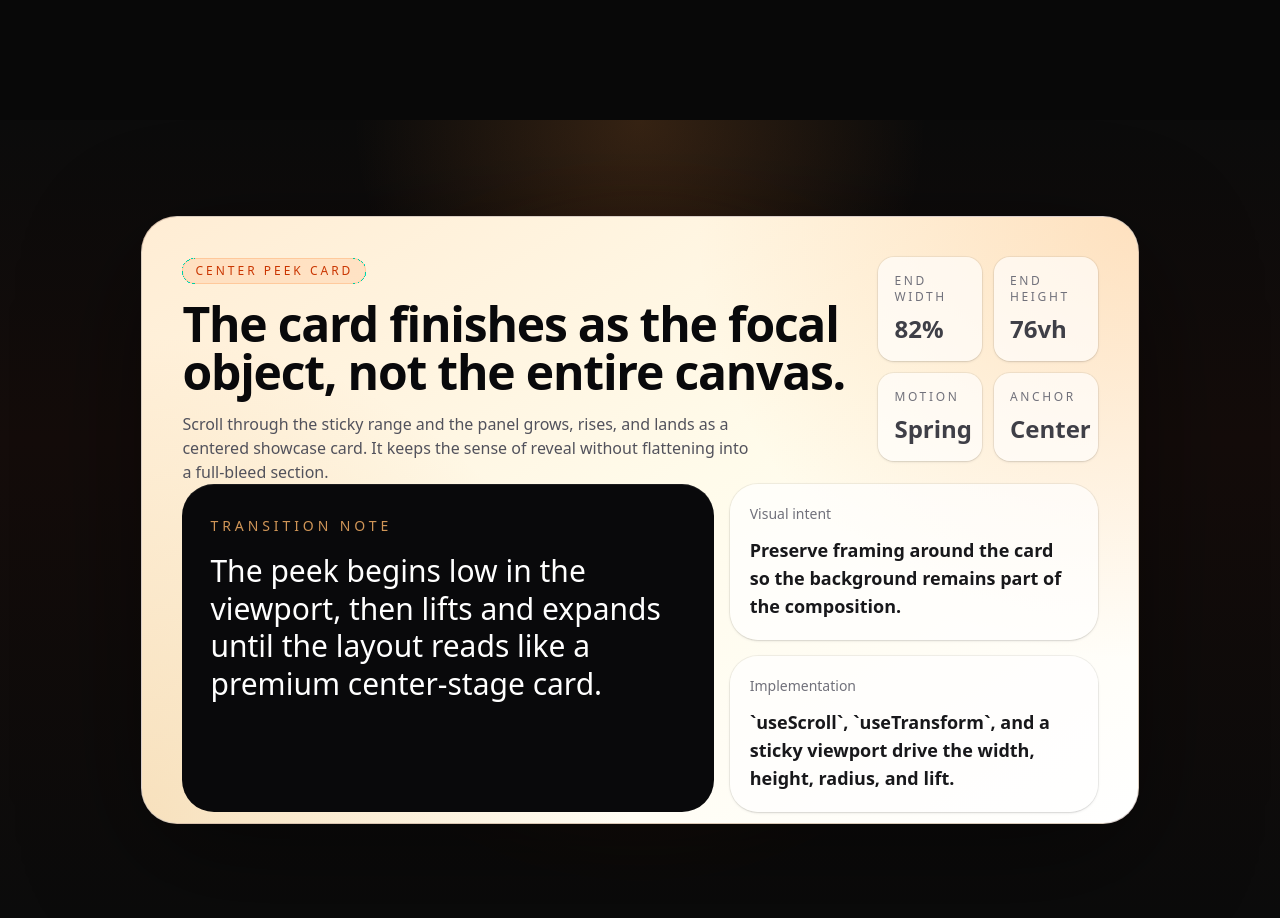
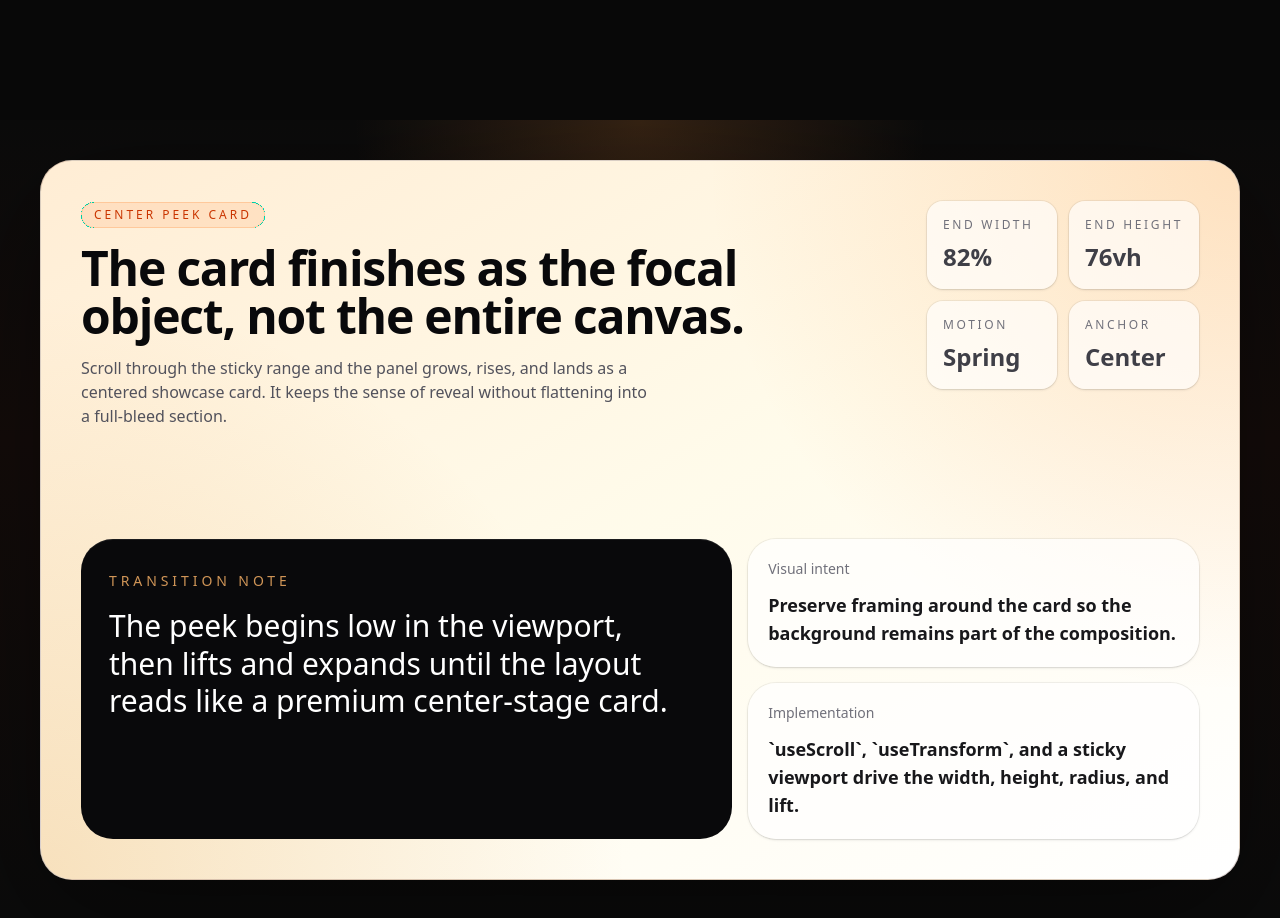
Before and after one commit to xxibcill/motion-gallery, a Next.js app: page /shrinkable-sticky-box in a window 1280 px wide. Shown: the part 680-1598 px from the top of the page. Built offline with nearby package versions, Linux system fonts and the light colour scheme.

Commit message:
working checkpoint: center-peek-card

```diff
--- a/components/center-peek-card.tsx
+++ b/components/center-peek-card.tsx
@@ -1,47 +1,43 @@
-"use client";
+'use client'
 
 import {
   type MotionValue,
   motion,
+  useMotionTemplate,
   useReducedMotion,
   useScroll,
   useSpring,
   useTransform,
-} from "framer-motion";
-import type { ReactNode } from "react";
-import { useRef } from "react";
+} from 'framer-motion'
+import type { ReactNode } from 'react'
+import { useMemo, useRef } from 'react'
 
 export const CENTER_PEEK_CONFIG = {
   scrollHeight: 2.4,
   settleThreshold: 0.42,
+  containerPadding: 40, // Adjustable padding in pixels
   peek: {
-    width: 56,
+    width: 760, // Starting width in pixels
     height: 48,
     borderRadius: 32,
     translateY: 180,
     scale: 0.94,
     opacity: 0.75,
   },
-  settled: {
-    width: 82,
-    height: 76,
-    borderRadius: 36,
-    translateY: 0,
-    scale: 1,
-    opacity: 1,
-  },
   spring: {
     stiffness: 110,
     damping: 28,
     mass: 0.9,
   },
-} as const;
+} as const
 
 export interface CenterPeekCardProps {
-  children: ReactNode;
-  className?: string;
-  shellClassName?: string;
-  cardClassName?: string;
+  children: ReactNode
+  className?: string
+  shellClassName?: string
+  cardClassName?: string
+  /** Padding around the card in pixels when settled. Defaults to 40. */
+  padding?: number
 }
 
 export function CenterPeekCard({
@@ -49,95 +45,94 @@ export function CenterPeekCard({
   className,
   shellClassName,
   cardClassName,
+  padding = CENTER_PEEK_CONFIG.containerPadding,
 }: CenterPeekCardProps) {
-  const prefersReducedMotion = useReducedMotion();
-  const containerRef = useRef<HTMLDivElement>(null);
+  const prefersReducedMotion = useReducedMotion()
+  const containerRef = useRef<HTMLDivElement>(null)
+
+  // Calculate settled dimensions based on padding
+  const settledDimensions = useMemo(
+    () => ({
+      width: `calc(100vw - ${padding * 2}px)`,
+      height: `calc(100vh - ${padding * 2}px)`,
+      borderRadius: Math.max(36 - padding * 0.1, 16), // Slightly reduce border radius with larger padding
+    }),
+    [padding],
+  )
 
   const { scrollYProgress } = useScroll({
     target: containerRef,
-    offset: ["start end", "end start"],
-  });
+    offset: ['start end', 'end start'],
+  })
 
-  const width = useTransform(
+  // Progress value for width/height interpolation (0 = peek, 1 = settled)
+  const sizeProgress = useTransform(
     scrollYProgress,
     [0, CENTER_PEEK_CONFIG.settleThreshold],
-    [`${CENTER_PEEK_CONFIG.peek.width}%`, `${CENTER_PEEK_CONFIG.settled.width}%`]
-  );
+    [0, 1],
+  )
+  const smoothSizeProgress = useSpring(sizeProgress as MotionValue<number>, CENTER_PEEK_CONFIG.spring)
 
-  const height = useTransform(
-    scrollYProgress,
-    [0, CENTER_PEEK_CONFIG.settleThreshold],
-    [
-      `${CENTER_PEEK_CONFIG.peek.height}vh`,
-      `${CENTER_PEEK_CONFIG.settled.height}vh`,
-    ]
-  );
+  // Use motion template to properly interpolate between fixed and viewport units
+  const width = useMotionTemplate`calc(${CENTER_PEEK_CONFIG.peek.width}px + (100vw - ${padding * 2}px - ${CENTER_PEEK_CONFIG.peek.width}px) * ${smoothSizeProgress})`
+  const height = useMotionTemplate`calc(${CENTER_PEEK_CONFIG.peek.height}vh + (100vh - ${padding * 2}px - ${CENTER_PEEK_CONFIG.peek.height}vh) * ${smoothSizeProgress})`
 
   const borderRadius = useTransform(
     scrollYProgress,
     [0, CENTER_PEEK_CONFIG.settleThreshold],
-    [
-      CENTER_PEEK_CONFIG.peek.borderRadius,
-      CENTER_PEEK_CONFIG.settled.borderRadius,
-    ]
-  );
+    [CENTER_PEEK_CONFIG.peek.borderRadius, settledDimensions.borderRadius],
+  )
 
   const y = useTransform(
     scrollYProgress,
     [0, CENTER_PEEK_CONFIG.settleThreshold],
-    [
-      CENTER_PEEK_CONFIG.peek.translateY,
-      CENTER_PEEK_CONFIG.settled.translateY,
-    ]
-  );
+    [CENTER_PEEK_CONFIG.peek.translateY, 0],
+  )
 
   const scale = useTransform(
     scrollYProgress,
     [0, CENTER_PEEK_CONFIG.settleThreshold],
-    [CENTER_PEEK_CONFIG.peek.scale, CENTER_PEEK_CONFIG.settled.scale]
-  );
+    [CENTER_PEEK_CONFIG.peek.scale, 1],
+  )
 
   const opacity = useTransform(
     scrollYProgress,
     [0, CENTER_PEEK_CONFIG.settleThreshold],
-    [CENTER_PEEK_CONFIG.peek.opacity, CENTER_PEEK_CONFIG.settled.opacity]
-  );
+    [CENTER_PEEK_CONFIG.peek.opacity, 1],
+  )
 
   const glowOpacity = useTransform(
     scrollYProgress,
     [0, CENTER_PEEK_CONFIG.settleThreshold],
-    [0.15, 0.42]
-  );
+    [0.15, 0.42],
+  )
 
-  const smoothY = useSpring(y as MotionValue<number>, CENTER_PEEK_CONFIG.spring);
-  const smoothScale = useSpring(
-    scale as MotionValue<number>,
-    CENTER_PEEK_CONFIG.spring
-  );
-  const smoothOpacity = useSpring(
-    opacity as MotionValue<number>,
-    CENTER_PEEK_CONFIG.spring
-  );
-  const smoothGlowOpacity = useSpring(
-    glowOpacity as MotionValue<number>,
-    CENTER_PEEK_CONFIG.spring
-  );
+  const smoothY = useSpring(y as MotionValue<number>, CENTER_PEEK_CONFIG.spring)
+  const smoothScale = useSpring(scale as MotionValue<number>, CENTER_PEEK_CONFIG.spring)
+  const smoothOpacity = useSpring(opacity as MotionValue<number>, CENTER_PEEK_CONFIG.spring)
+  const smoothGlowOpacity = useSpring(glowOpacity as MotionValue<number>, CENTER_PEEK_CONFIG.spring)
 
   if (prefersReducedMotion) {
     return (
       <section className={className}>
         <div
-          className={`relative flex min-h-screen items-center justify-center overflow-hidden px-4 py-16 md:px-8 ${shellClassName ?? ""}`}
+          className={`relative flex min-h-screen items-center justify-center overflow-hidden ${shellClassName ?? ''}`}
+          style={{ padding }}
         >
           <div className="absolute left-1/2 top-1/2 h-[32rem] w-[32rem] -translate-x-1/2 -translate-y-1/2 rounded-full bg-orange-500/20 blur-3xl" />
           <div
-            className={`relative h-[76vh] min-h-[24rem] w-[82%] min-w-[18rem] max-w-6xl overflow-hidden shadow-[0_32px_120px_rgba(0,0,0,0.45)] ${cardClassName ?? ""}`}
+            className={`relative min-h-[24rem] min-w-[18rem] overflow-hidden shadow-[0_32px_120px_rgba(0,0,0,0.45)] ${cardClassName ?? ''}`}
+            style={{
+              width: settledDimensions.width,
+              height: settledDimensions.height,
+              borderRadius: settledDimensions.borderRadius,
+            }}
           >
             {children}
           </div>
         </div>
       </section>
-    );
+    )
   }
 
   return (
@@ -147,7 +142,8 @@ export function CenterPeekCard({
       style={{ height: `${CENTER_PEEK_CONFIG.scrollHeight * 100}vh` }}
     >
       <div
-        className={`sticky top-0 flex h-screen items-center justify-center overflow-hidden px-4 py-12 md:px-8 ${shellClassName ?? ""}`}
+        className={`sticky top-0 flex h-screen items-center justify-center overflow-hidden ${shellClassName ?? ''}`}
+        style={{ padding }}
       >
         <motion.div
           className="absolute left-1/2 top-1/2 h-[32rem] w-[32rem] -translate-x-1/2 -translate-y-1/2 rounded-full bg-orange-500/30 blur-3xl"
@@ -155,7 +151,7 @@ export function CenterPeekCard({
         />
 
         <motion.div
-          className={`relative min-w-[18rem] max-w-6xl overflow-hidden shadow-[0_32px_120px_rgba(0,0,0,0.45)] ${cardClassName ?? ""}`}
+          className={`relative min-w-[18rem] overflow-hidden shadow-[0_32px_120px_rgba(0,0,0,0.45)] ${cardClassName ?? ''}`}
           style={{
             width,
             height,
@@ -170,5 +166,5 @@ export function CenterPeekCard({
         </motion.div>
       </div>
     </section>
-  );
+  )
 }
```
